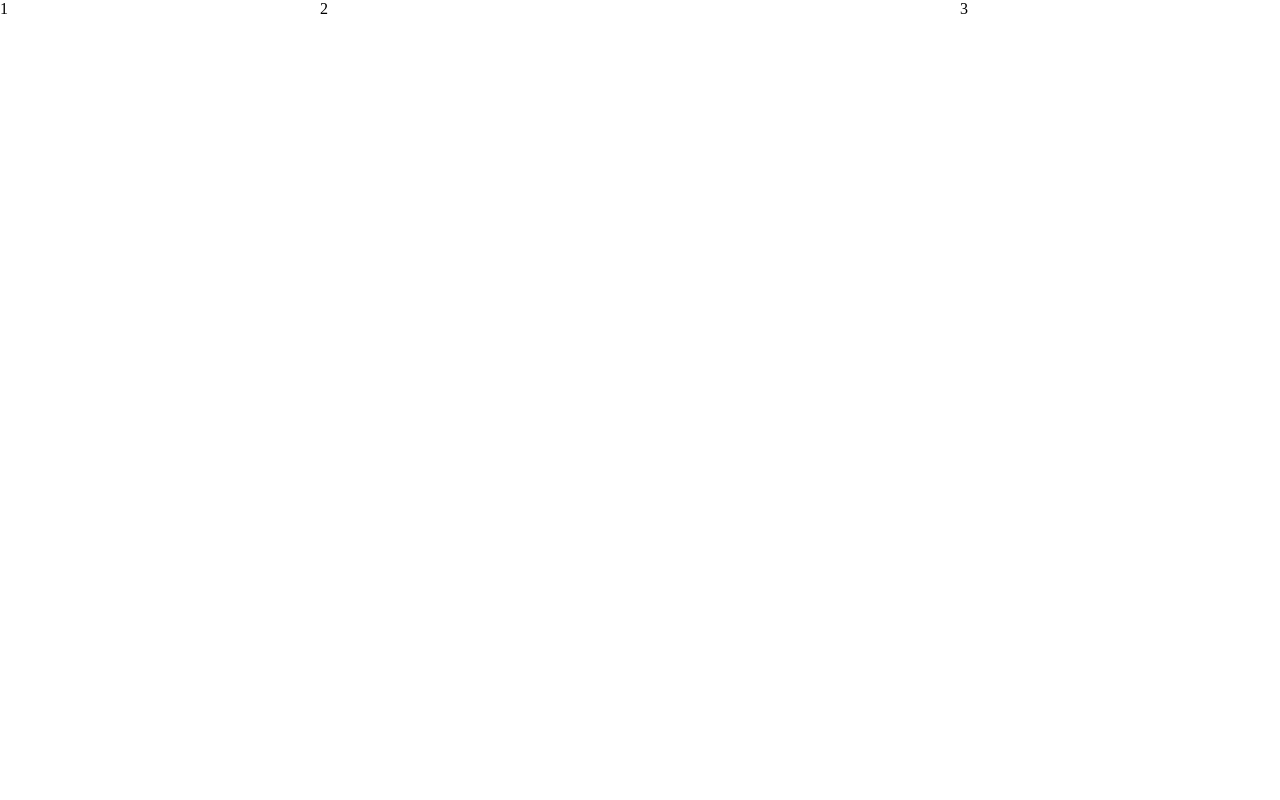
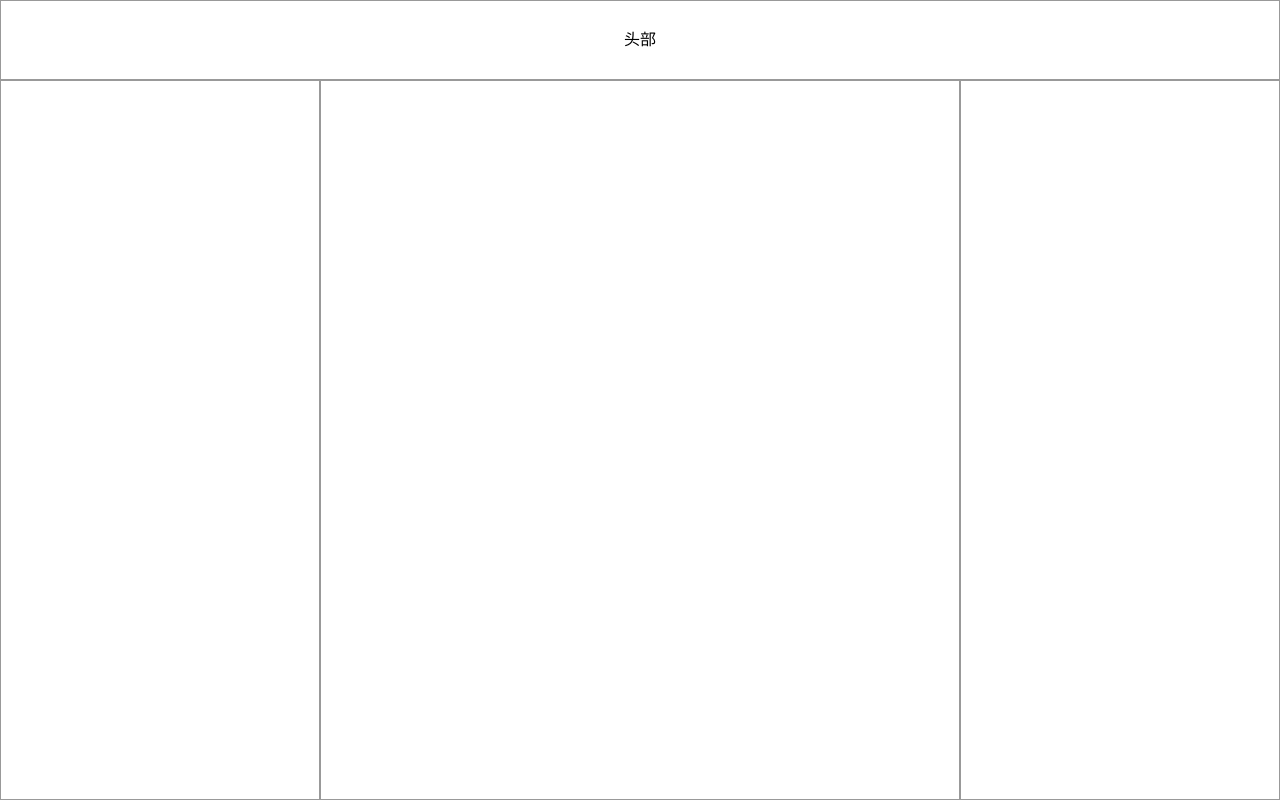
Before and after one commit to LiuDingBang666/simple-low-code, a Vue app in the folder draw-low-code/: page / in a window 1280 px wide. Built offline with nearby package versions, Linux system fonts and the light colour scheme.

Commit message:
feat(draw): 初步设计拖拽低代码设计器布局
- 添加头部、组件栏、内容区、设置栏等区域
- 设置各区域样式和布局比例
- 添加全局样式，设置 app 宽高

```diff
--- a/draw-low-code/src/pages/draw/DrawLowCode.vue
+++ b/draw-low-code/src/pages/draw/DrawLowCode.vue
@@ -1,17 +1,38 @@
 <!--
-@description: TODO
+@description: TODO 脱拽低代码设计器
 @author: liudingbang
 @date: 2025/9/1 14:38
 -->
 
 <template>
-  <el-row>
-    <el-col :span="6">1</el-col>
-    <el-col :span="12">2</el-col>
-    <el-col :span="6">3</el-col>
+  <el-row class="header">
+    <el-col class="header-column" :span="24">头部</el-col>
+  </el-row>
+  <el-row class="content">
+    <el-col class="components" :span="6"></el-col>
+    <el-col class="content" :span="12"></el-col>
+    <el-col class="setting" :span="6"></el-col>
   </el-row>
 </template>
 
 <script setup lang="ts"></script>
 
-<style scoped></style>
+<style scoped lang="scss">
+.header {
+  height: 10vh;
+
+  .header-column {
+    display: flex;
+    align-items: center;
+    justify-content: center;
+  }
+}
+
+.content {
+  height: 90vh;
+}
+
+.el-col {
+  border: 0.5px solid rgba(128, 128, 128, 0.8);
+}
+</style>
--- a/draw-low-code/src/style.scss
+++ b/draw-low-code/src/style.scss
@@ -13,3 +13,8 @@ $padding-base: 10px;
   --font-size-base: #{$font-size-base};
   --padding-base: #{$padding-base};
 }
+
+#app {
+  width: 100%;
+  height: 100vh;
+}
```
